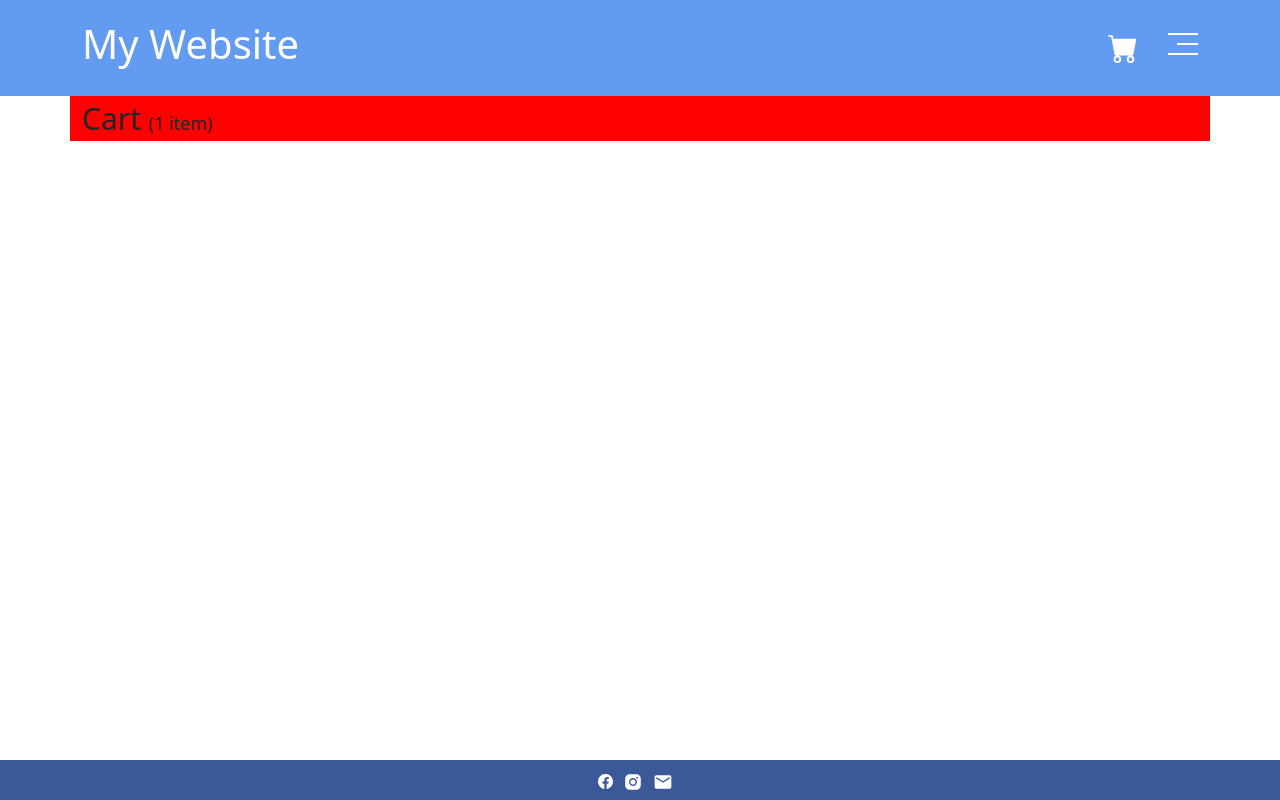
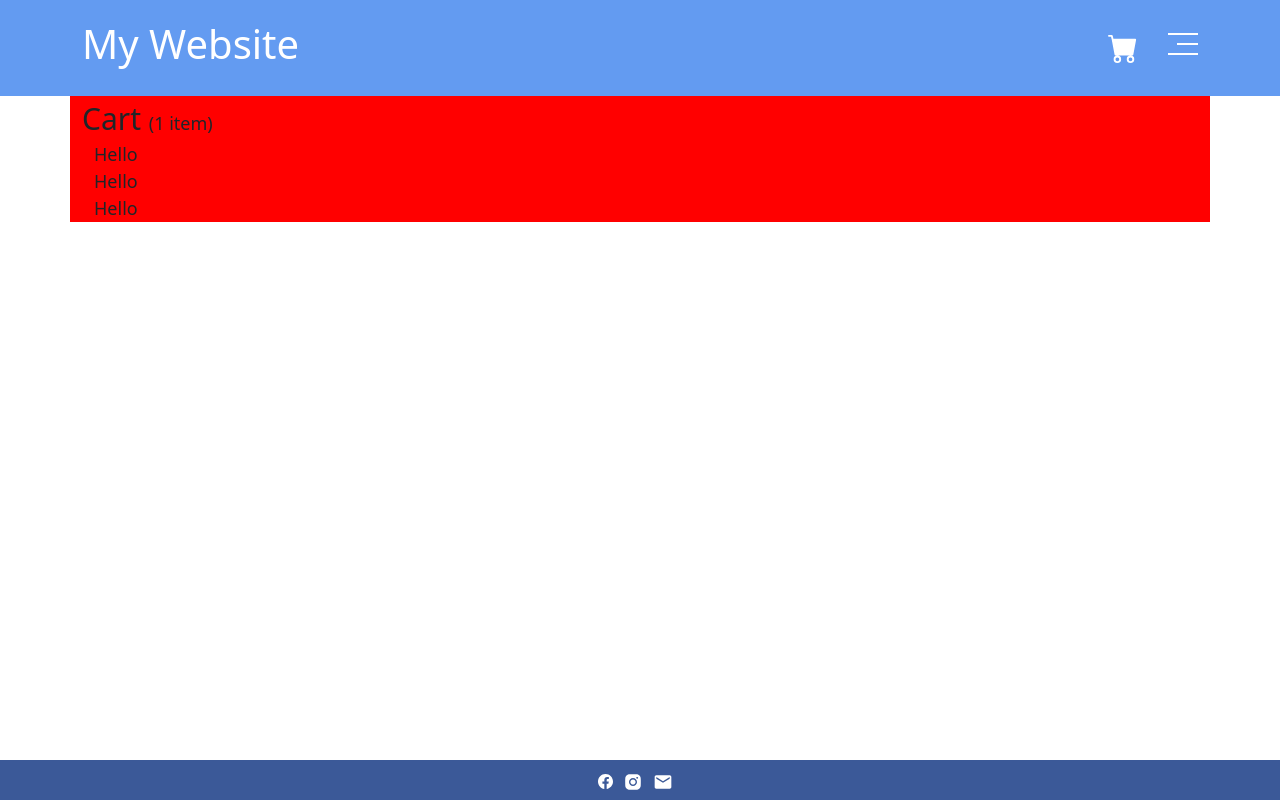
Before and after one commit to chehab1/Ecommerce-full-stack-web-application-, a React (Create React App) app: page /Cart in a window 1280 px wide. Built offline with nearby package versions, Linux system fonts and the light colour scheme.

Commit message:
map set in cart

```diff
--- a/src/components/Cart/Cart.jsx
+++ b/src/components/Cart/Cart.jsx
@@ -1,4 +1,7 @@
 import "./Cart.css";
+import Card from "../Cart/ProductCardInCart/ProductCardInCart";
+
+const cards = [Card, Card, Card];
 
 const Cart = () => {
   const itemsCounter = 1;
@@ -10,6 +13,11 @@ const Cart = () => {
           {itemsCounter > 1 ? " items" : " item"})
         </span>
       </div>
+      <div>
+        {cards.map((i, index) => {
+          return <Card key={index}></Card>;
+        })}
+      </div>
     </div>
   );
 };
--- a/src/components/Cart/ProductCardInCart/ProductCardInCart.jsx
+++ b/src/components/Cart/ProductCardInCart/ProductCardInCart.jsx
@@ -1,4 +1,10 @@
+import "./ProductCardInCart.css";
+
 const ProductCardInCart = () => {
-  return <div className="container"></div>;
+  return (
+    <div className="container">
+      <span>Hello</span>
+    </div>
+  );
 };
 export default ProductCardInCart;
--- a/src/components/ProductView/ProductView.jsx
+++ b/src/components/ProductView/ProductView.jsx
@@ -18,6 +18,7 @@ const ProductView = () => {
     setAdding("Added");
   };
   const product = {
+    name: "Smart Watch",
     price: 3000,
     rating: 4,
     quantity: 5,
@@ -52,7 +53,7 @@ const ProductView = () => {
             </Carousel>
           </div>
           <div id="Pdetails" className="col-md-8 col-12">
-            <h1>Product Name</h1>
+            <h1>{product.name}</h1>
             <span id="descriptionSpan">
               Lorem ipsum, dolor sit amet consectetur adipisicing elit. Minima
               cumque cum natus ut velit et quo rem est illum, quam veniam
```
